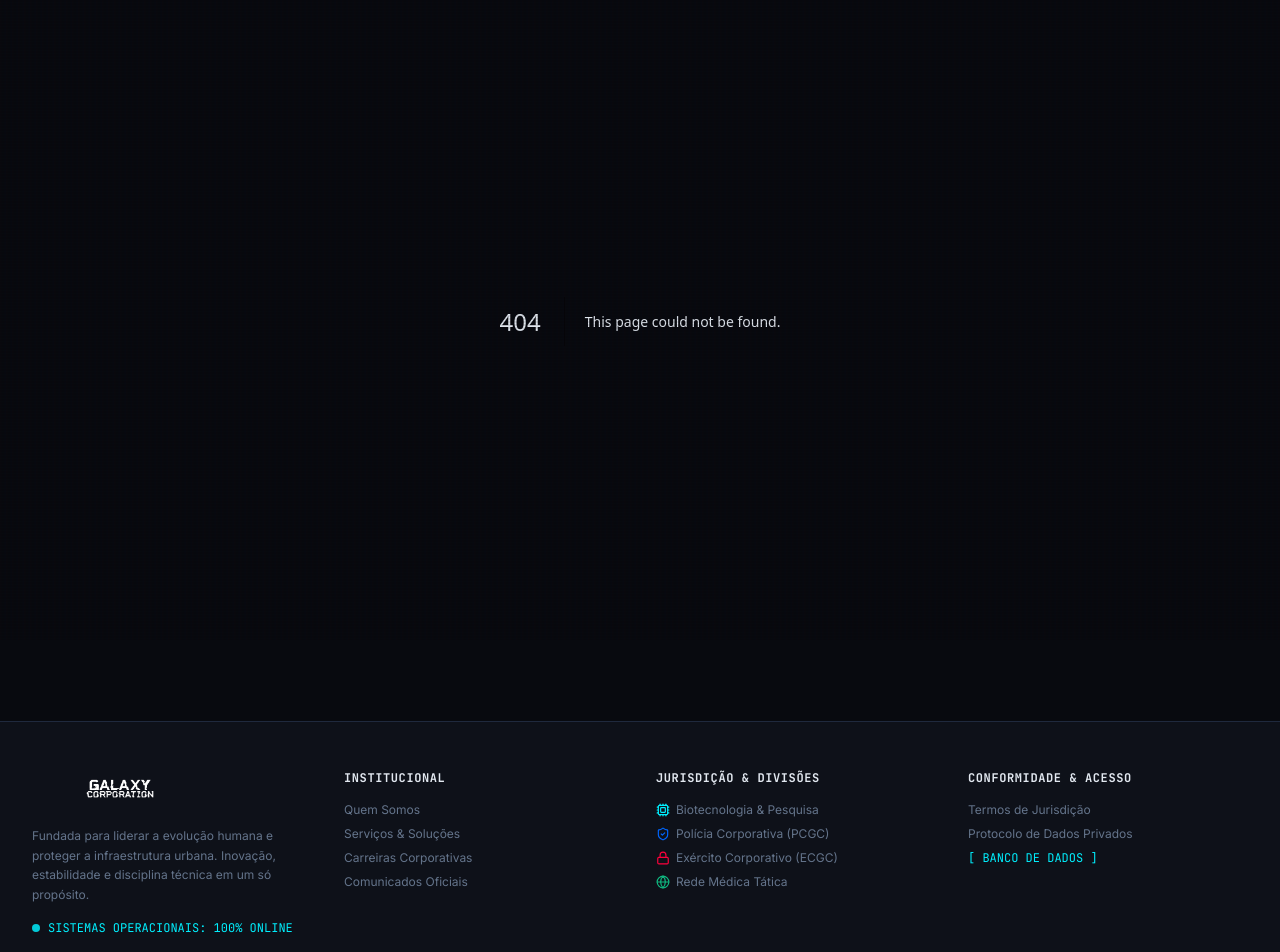
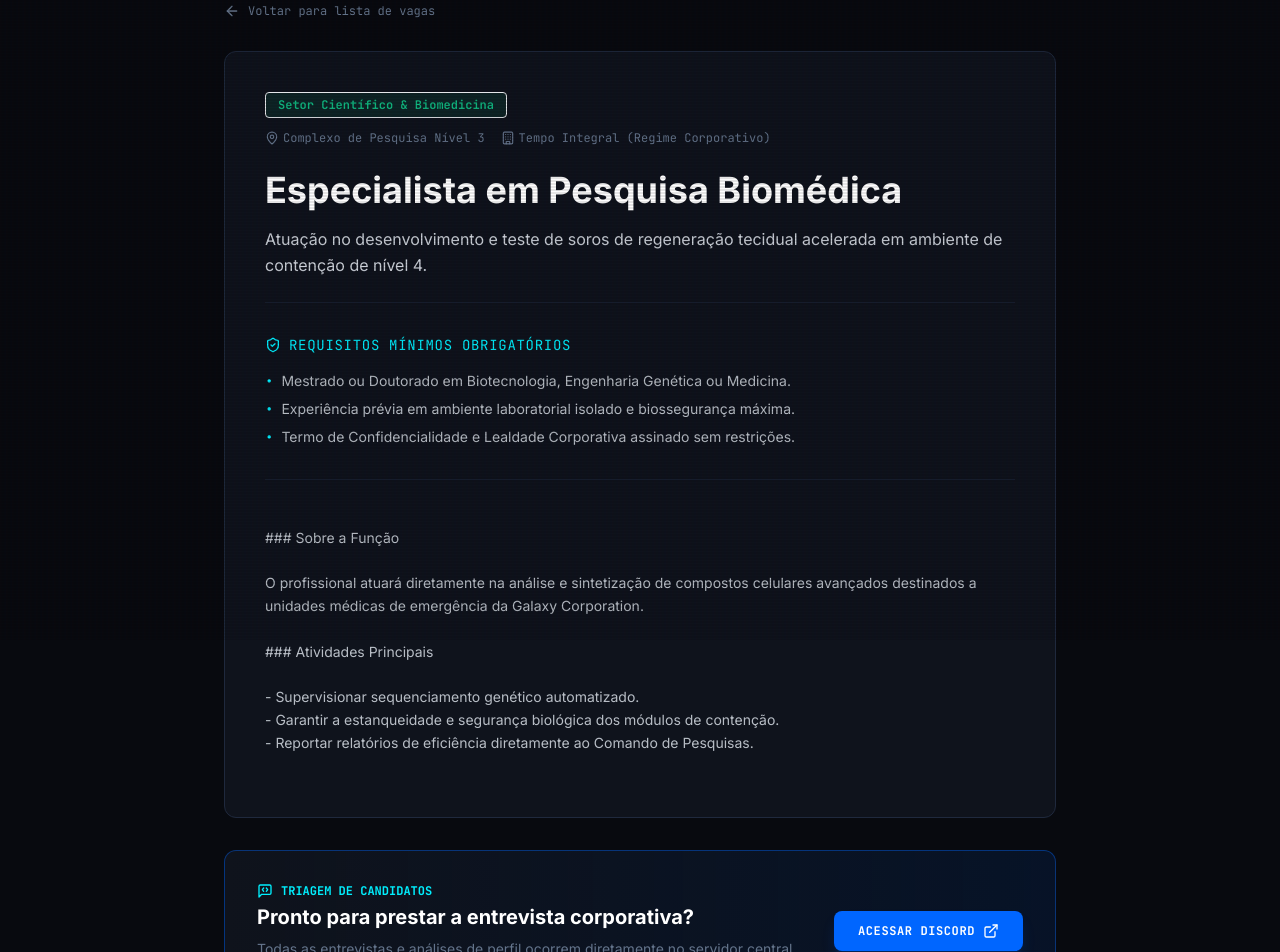
Before and after one commit to mrfloxus/galaxy-corporation, a Next.js app: page /carreiras/biomedico in a window 1280 px wide. Before the commit this address had no page. Shown: the part 160-1112 px from the top of the page. Built offline with nearby package versions, Linux system fonts and the light colour scheme.

Commit message:
Create page.jsx

```diff
--- /dev/null
+++ b/app/(publica)/carreiras/[slug]/page.jsx
@@ -0,0 +1,114 @@
+import Link from "next/link";
+import { notFound } from "next/navigation";
+import { getCareerBySlug } from "@/lib/markdown";
+import { ArrowLeft, MapPin, Building, ShieldCheck, ExternalLink, MessageSquareCode } from "lucide-react";
+
+export async function generateMetadata({ params }) {
+  const resolvedParams = await params;
+  const vaga = getCareerBySlug(resolvedParams.slug);
+
+  if (!vaga) {
+    return { title: "Vaga Não Encontrada | Galaxy Corporation" };
+  }
+
+  return {
+    title: `${vaga.title} | Portal de Carreiras`,
+    description: vaga.description,
+  };
+}
+
+export default async function VagaDetailPage({ params }) {
+  const resolvedParams = await params;
+  const vaga = getCareerBySlug(resolvedParams.slug);
+
+  if (!vaga) {
+    notFound();
+  }
+
+  return (
+    <div className="max-w-4xl mx-auto px-4 sm:px-6 lg:px-8 py-12 md:py-20">
+      {/* Botão de Voltar */}
+      <Link
+        href="/carreiras"
+        className="inline-flex items-center gap-2 text-xs font-mono text-galaxy-muted hover:text-brand-cyan transition-colors mb-8"
+      >
+        <ArrowLeft className="w-4 h-4" /> Voltar para lista de vagas
+      </Link>
+
+      {/* Cartão de Detalhes */}
+      <div className="bg-galaxy-surface border border-galaxy-border rounded-xl p-6 md:p-10 mb-8">
+        <div className="flex flex-wrap items-center justify-between gap-3 mb-6">
+          <span className={`px-3 py-1 rounded border text-xs font-mono font-semibold ${vaga.badgeColor}`}>
+            {vaga.department}
+          </span>
+          <div className="flex items-center gap-4 text-xs font-mono text-galaxy-muted">
+            <span className="flex items-center gap-1">
+              <MapPin className="w-3.5 h-3.5" />
+              {vaga.location}
+            </span>
+            <span className="flex items-center gap-1">
+              <Building className="w-3.5 h-3.5" />
+              {vaga.type}
+            </span>
+          </div>
+        </div>
+
+        <h1 className="text-2xl md:text-4xl font-bold text-white mb-4">
+          {vaga.title}
+        </h1>
+
+        <p className="text-base text-galaxy-text/90 leading-relaxed mb-8 pb-6 border-b border-galaxy-border/50">
+          {vaga.description}
+        </p>
+
+        {/* Requisitos */}
+        {vaga.requirements && vaga.requirements.length > 0 && (
+          <div className="mb-8">
+            <h2 className="text-sm font-mono uppercase tracking-wider text-brand-cyan mb-4 flex items-center gap-2">
+              <ShieldCheck className="w-4 h-4" /> Requisitos Mínimos Obrigatórios
+            </h2>
+            <ul className="space-y-2">
+              {vaga.requirements.map((req, idx) => (
+                <li key={idx} className="flex items-start gap-2 text-sm text-galaxy-text/80">
+                  <span className="text-brand-cyan font-mono">•</span>
+                  <span>{req}</span>
+                </li>
+              ))}
+            </ul>
+          </div>
+        )}
+
+        {/* Conteúdo adicional em texto simples */}
+        {vaga.content && (
+          <div className="pt-6 border-t border-galaxy-border/50 text-sm text-galaxy-text/80 leading-relaxed whitespace-pre-line font-sans">
+            {vaga.content}
+          </div>
+        )}
+      </div>
+
+      {/* Banner de Candidatura no Discord */}
+      <div className="bg-gradient-to-r from-galaxy-surface to-brand-blue/10 border border-brand-blue/40 rounded-xl p-6 md:p-8 flex flex-col md:flex-row items-center justify-between gap-6">
+        <div>
+          <div className="flex items-center gap-2 text-brand-cyan text-xs font-mono uppercase font-bold mb-1">
+            <MessageSquareCode className="w-4 h-4" /> Triagem de Candidatos
+          </div>
+          <h3 className="text-xl font-bold text-white mb-2">
+            Pronto para prestar a entrevista corporativa?
+          </h3>
+          <p className="text-xs md:text-sm text-galaxy-muted max-w-xl">
+            Todas as entrevistas e análises de perfil ocorrem diretamente no servidor central de comunicações no Discord.
+          </p>
+        </div>
+
+        <a
+          href="https://discord.gg/HEHH6r7Zuj"
+          target="_blank"
+          rel="noopener noreferrer"
+          className="shrink-0 inline-flex items-center gap-2 px-6 py-3 rounded-lg bg-brand-blue hover:bg-blue-600 text-white font-mono text-xs uppercase font-bold tracking-wider shadow-lg shadow-brand-blue/20 transition-all hover:scale-105"
+        >
+          Acessar Discord <ExternalLink className="w-4 h-4" />
+        </a>
+      </div>
+    </div>
+  );
+          }
```
